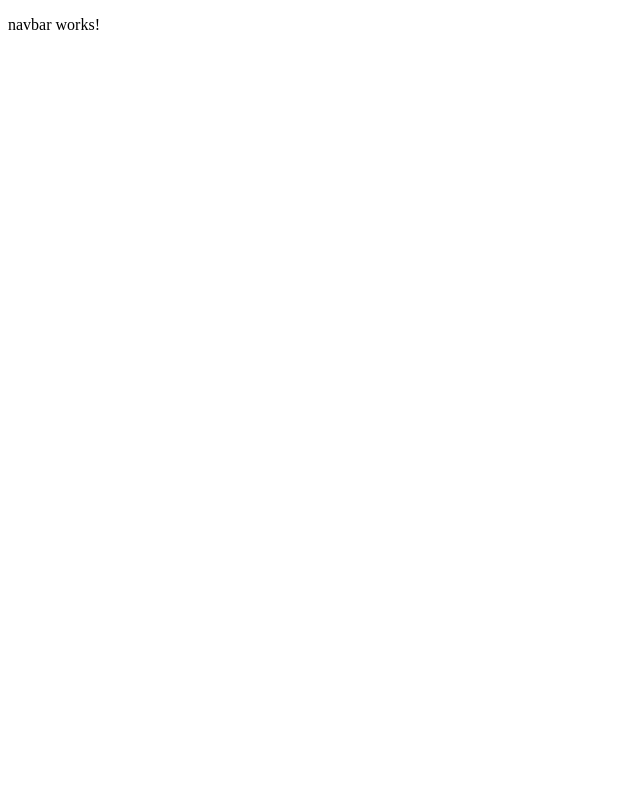
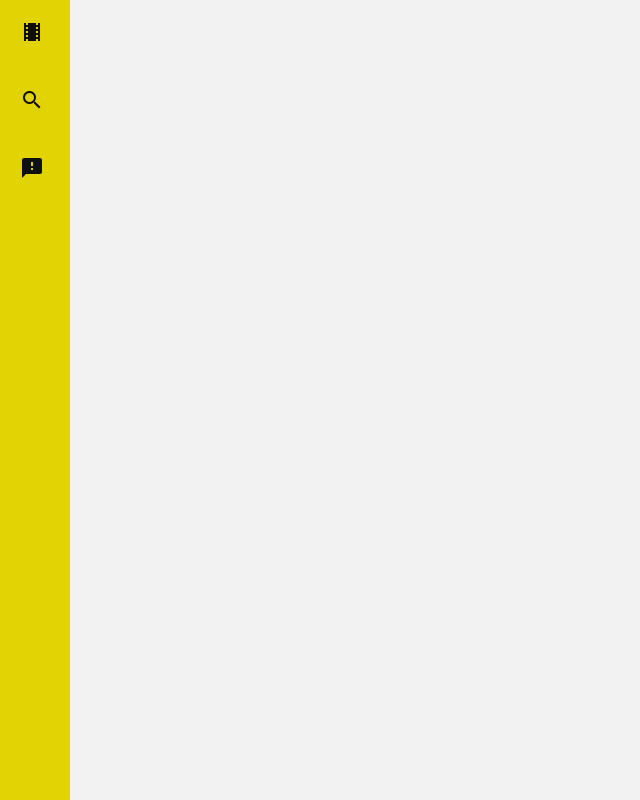
Before and after one commit to SanthoshVijayabaskar/MovieBook, an Angular app: page / in a window 1280 px wide. Shown: the whole page, without its empty margins (0-640 px from the left). Built offline with nearby package versions, Linux system fonts and the light colour scheme.

Commit message:
Adding Menu Items in NavBar and Styling Angular Components

```diff
--- a/src/app/app.component.html
+++ b/src/app/app.component.html
@@ -1 +1,3 @@
-<app-navbar></app-navbar>
+<div id="container">
+  <app-navbar></app-navbar>
+</div>
--- a/src/app/navbar/navbar.component.css
+++ b/src/app/navbar/navbar.component.css
@@ -0,0 +1,17 @@
+nav {
+    background: #e2d305;
+    height: 100%;
+  }
+  nav ul {
+    list-style-type: none;
+    padding: 0;
+    margin: 0;
+  }
+  nav ul li a {
+    color: rgb(15, 15, 15);
+    padding: 20px;
+    display: block;
+  }
+  nav ul li .activated {
+    background-color: #00a8ff;
+  }
--- a/src/app/navbar/navbar.component.html
+++ b/src/app/navbar/navbar.component.html
@@ -1,3 +1,19 @@
-<p>
-  navbar works!
-</p>
+<nav>
+  <ul>
+    <li>
+      <a href="#">
+        <i class="material-icons">local_movies</i>
+      </a>
+    </li>
+    <li>
+        <a href="#">
+          <i class="material-icons">search</i>
+        </a>
+      </li>
+      <li>
+          <a href="#">
+            <i class="material-icons">feedback</i>
+          </a>
+        </li>
+  </ul>
+</nav>
--- a/src/index.html
+++ b/src/index.html
@@ -7,6 +7,8 @@
 
   <meta name="viewport" content="width=device-width, initial-scale=1">
   <link rel="icon" type="image/x-icon" href="favicon.ico">
+  <link href="https://fonts.googleapis.com/css?family=Quicksand:300,500" rel="stylesheet">
+  <link href="https://fonts.googleapis.com/icon?family=Material+Icons" rel="stylesheet">
 </head>
 <body>
   <app-root></app-root>
--- a/src/styles.css
+++ b/src/styles.css
@@ -1 +1,42 @@
 /* You can add global styles to this file, and also import other style files */
+body {
+    margin: 0;
+    background: #f2f2f2;
+    font-family: 'Quicksand', sans-serif;
+    height: 100vh;
+  }
+  #container {
+    display: grid;
+    grid-template-columns: 70px auto;
+    height: 100%;
+  }
+  #container #content {
+    padding: 30px 50px;
+  }
+  #container #content ul {
+    list-style-type: none;
+    margin: 0;
+    padding: 0;
+  }
+  #container #content ul li {
+    background: #fff;
+    border-radius: 8px;
+    padding: 20px;
+    margin-bottom: 8px;
+  }
+  #container #content ul li a {
+    font-size: 1.5em;
+    text-decoration: none;
+    font-weight: bold;
+    color: #00a8ff;
+  }
+  #container #content ul li ul {
+    margin-top: 20px;
+  }
+  #container #content ul li ul li {
+    padding: 0;
+  }
+  #container #content ul li ul li a {
+    font-size: 1em;
+    font-weight: 300;
+  }
```
